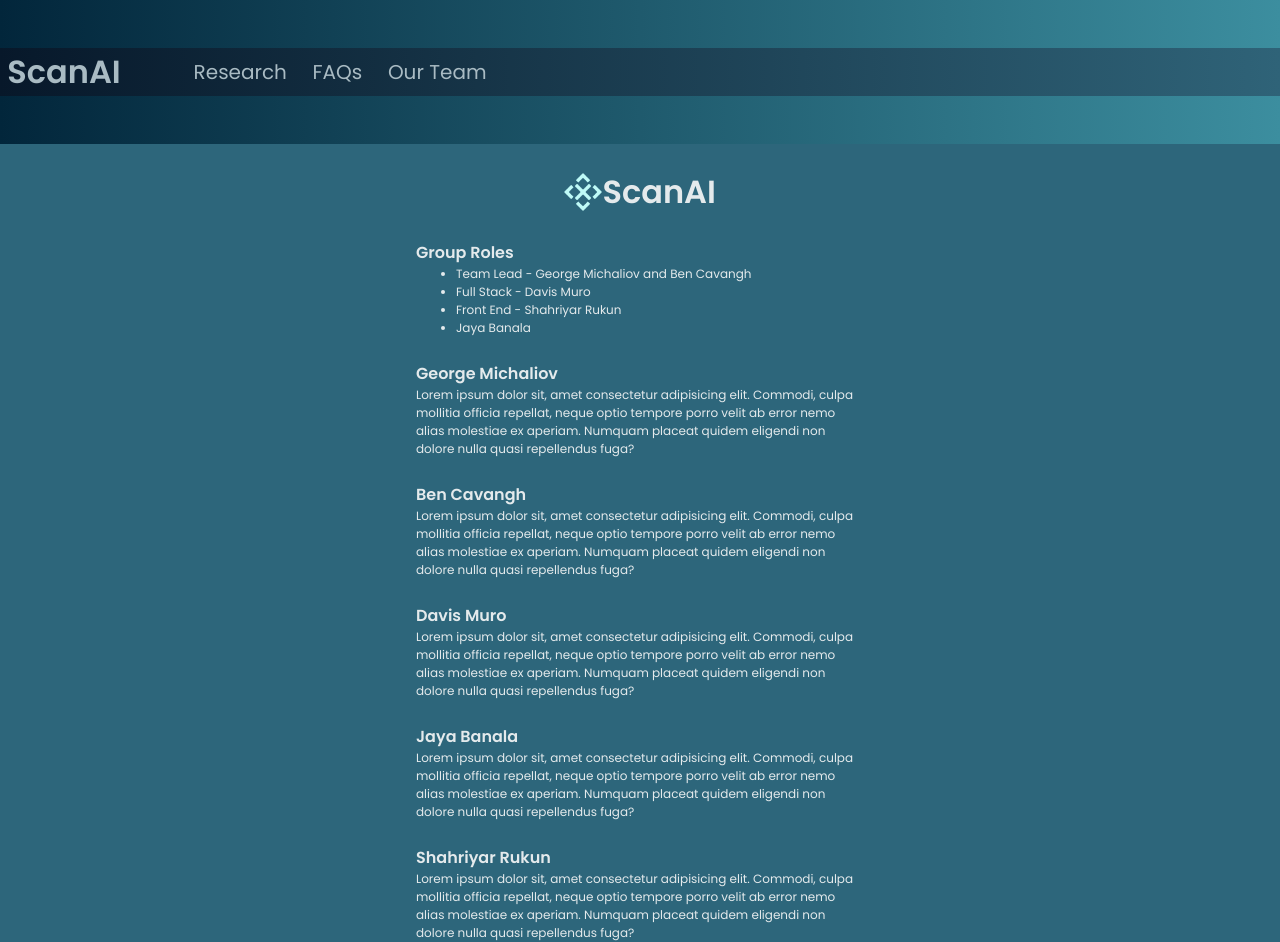
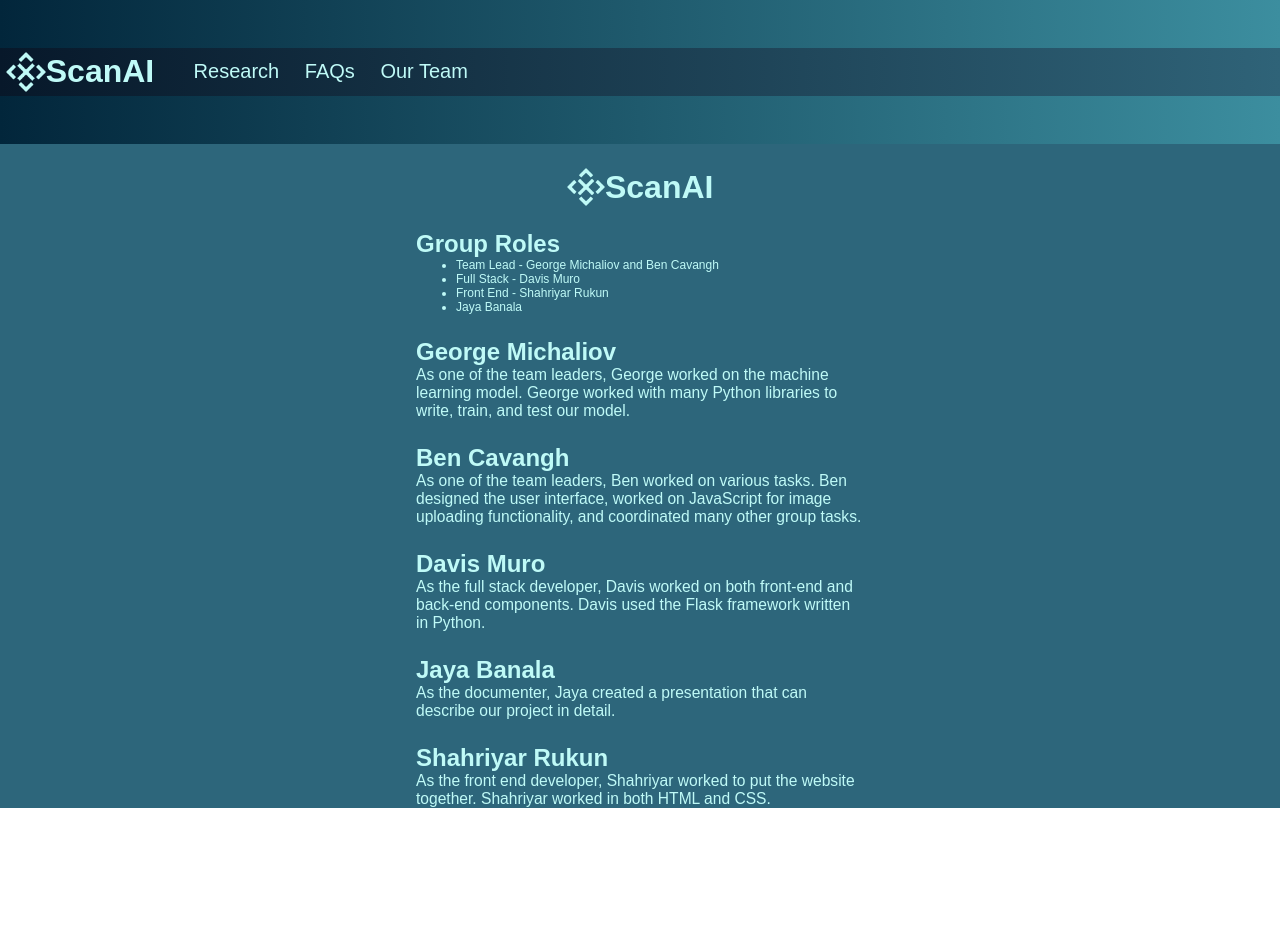
Before and after one commit to srukun/ScanAIWebsite, a plain HTML site: page ourteam.html in a window 1280 px wide. After the commit the page ends 808 px from the top, so only its background shows below. Drawn offline with Linux system fonts and the light colour scheme; a web font is replaced by a local one.

Commit message:
Fixed logo, text and our team page
Fixed our team page

```diff
--- a/ourteam.css
+++ b/ourteam.css
@@ -1,5 +1,5 @@
 /* Import Google Fonts */
-@import url('https://fonts.googleapis.com/css2?family=Poppins:wght@300;400;500;600&display=swap');
+@import url('https://fonts.googleapis.com/css2?family=Gabarito:wght@300;400;500;600&display=swap');
 
 /* Reset CSS */
 * {
@@ -8,8 +8,8 @@
 
 body {
     background: linear-gradient(to right, #07263A, #398D9F);
-    font-family: 'Poppins', sans-serif;
-    color: #E4EAEC;
+    font-family: 'Gabarito', sans-serif;
+    color: #bffaf7;
 }
 /*Container One*/
 .container-one{
@@ -25,7 +25,7 @@ body {
     height: 33%;
     display: flex;
     align-items: center;
-    color: #A9BBC3;
+    color: #bffaf7;
 }
 
 .home-page-nav-bar {
@@ -46,7 +46,7 @@ body {
 
 .navigation-container ul li a {
     text-decoration: none;
-    color: #A9BBC3;
+    color: #bffaf7;
 }
 
 .home-page-logo {
@@ -56,8 +56,14 @@ body {
     align-items: center;
 }
 
+
 .home-page-contact {
     width: 15vw;
+}
+
+.home-page-logo img{
+    padding-left: 2.5vw;
+    width: 5vh;
 }
 
 /*Body Container*/
@@ -67,6 +73,8 @@ body {
     flex-direction: column;
     align-items: center;
 }
+
+
 /*Our Team Container One*/
 .our-team-container-one{
     padding-top: 3vh;
@@ -88,7 +96,6 @@ body {
     flex-direction: column;
     align-items: center;
     justify-content: center;
-
 }
 .text-container{
     display: flex;
@@ -97,12 +104,13 @@ body {
     width: 35vw;
     padding-top: 3vh;
 
+
 }
 .text-container h1{
-    font-size: 2vh;
+    font-size: 3vh;
 }
 .text-container p{
-    font-size: 1.5vh;
+    font-size: 1.95vh;
 }
 .text-container ul{
     font-size: 1.5vh;
--- a/ourteam.html
+++ b/ourteam.html
@@ -11,6 +11,7 @@
     <div class="container-one">
         <div class="navigation-container">
             <div class="home-page-logo">
+                <img src="./Assets/Logo.png" alt="">
                 <h1>ScanAI</h1>
             </div>
             <div class="home-page-nav-bar">
@@ -41,24 +42,24 @@
             </div>
             <div class="text-container">
                 <h1>George Michaliov</h1>
-                <p>Lorem ipsum dolor sit, amet consectetur adipisicing elit. Commodi, culpa mollitia officia repellat, neque optio tempore porro velit ab error nemo alias molestiae ex aperiam. Numquam placeat quidem eligendi non dolore nulla quasi repellendus fuga?</p>
+                <p>As one of the team leaders, George worked on the machine learning model. George worked with many Python libraries to write, train, and test our model.</p>
             </div>
             <div class="text-container">
                 <h1>Ben Cavangh</h1>
-                <p>Lorem ipsum dolor sit, amet consectetur adipisicing elit. Commodi, culpa mollitia officia repellat, neque optio tempore porro velit ab error nemo alias molestiae ex aperiam. Numquam placeat quidem eligendi non dolore nulla quasi repellendus fuga?</p>
+                <p>As one of the team leaders, Ben worked on various tasks. Ben designed the user interface, worked on JavaScript for image uploading functionality, and coordinated many other group tasks.</p>
             </div>
             <div class="text-container">
                 <h1>Davis Muro</h1>
-                <p>Lorem ipsum dolor sit, amet consectetur adipisicing elit. Commodi, culpa mollitia officia repellat, neque optio tempore porro velit ab error nemo alias molestiae ex aperiam. Numquam placeat quidem eligendi non dolore nulla quasi repellendus fuga?</p>
+                <p>As the full stack developer, Davis worked on both front-end and back-end components. Davis used the Flask framework written in Python.</p>
             </div>
 
             <div class="text-container">
                 <h1>Jaya Banala</h1>
-                <p>Lorem ipsum dolor sit, amet consectetur adipisicing elit. Commodi, culpa mollitia officia repellat, neque optio tempore porro velit ab error nemo alias molestiae ex aperiam. Numquam placeat quidem eligendi non dolore nulla quasi repellendus fuga?</p>
+                <p>As the documenter, Jaya created a presentation that can describe our project in detail.</p>
             </div>
             <div class="text-container">
                 <h1>Shahriyar Rukun</h1>
-                <p>Lorem ipsum dolor sit, amet consectetur adipisicing elit. Commodi, culpa mollitia officia repellat, neque optio tempore porro velit ab error nemo alias molestiae ex aperiam. Numquam placeat quidem eligendi non dolore nulla quasi repellendus fuga?</p>
+                <p>As the front end developer, Shahriyar worked to put the website together. Shahriyar worked in both HTML and CSS.</p>
             </div>
 
         </div>
```
